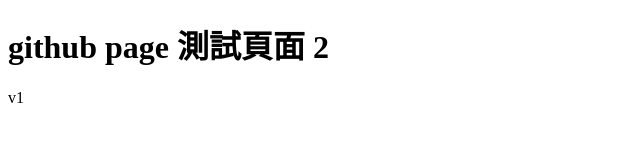
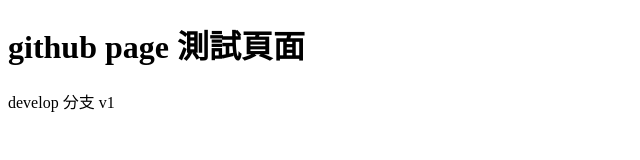
Before and after one commit to DoveLiu/page_test, a plain HTML site: page index.html in a window 1280 px wide. Shown: the whole page, without its empty margins (0-640 px from the left). Drawn offline with Linux system fonts and the light colour scheme.

Commit message:
feat: update index.html

```diff
--- a/index.html
+++ b/index.html
@@ -8,8 +8,8 @@
 </head>
 
 <body>
-    <h1>github page 測試頁面 2 </h1>
-    <div>v1</div>
+    <h1>github page 測試頁面 </h1>
+    <div>develop 分支 v1</div>
 </body>
 
 </html>
```
